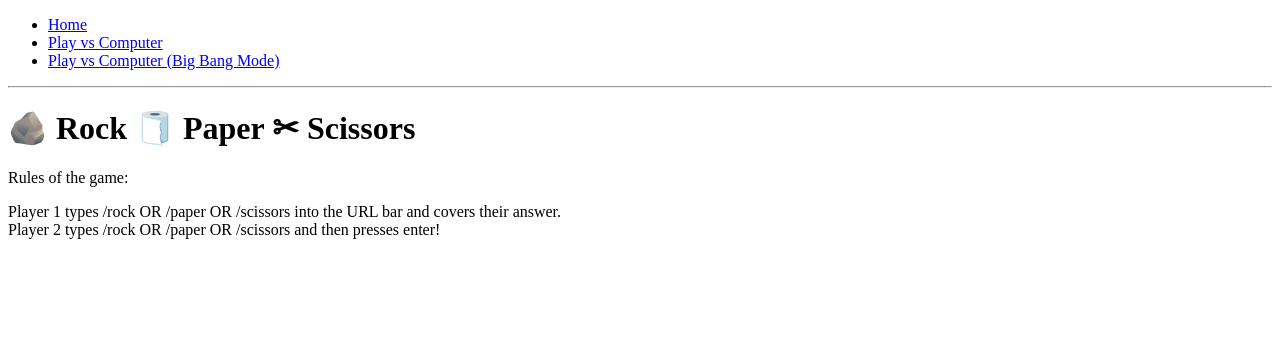
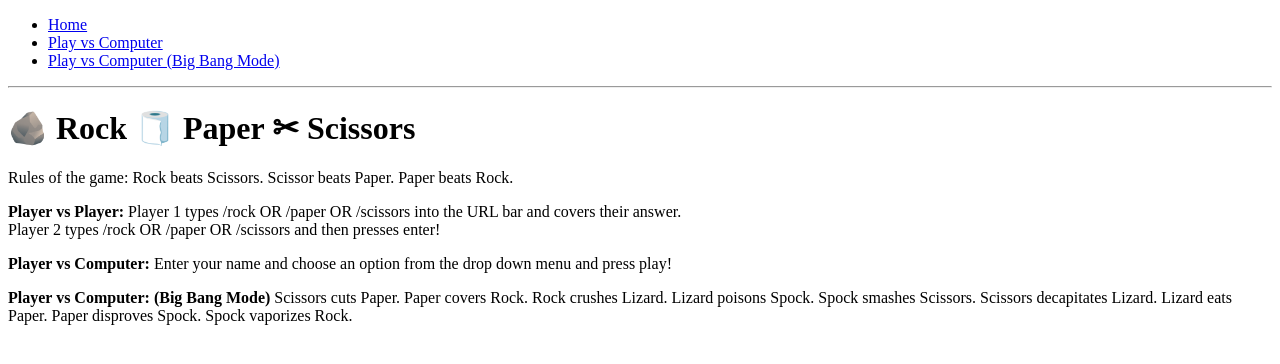
Before and after one commit to dcallus/rock_paper_scissors_game, a Flask app: page / in a window 1280 px wide. Shown: the top 364 px of the page. Run offline with Flask 2, Linux system fonts and the light colour scheme.

Commit message:
added more description to home page

```diff
--- a/templates/index.html
+++ b/templates/index.html
@@ -2,10 +2,38 @@
 
 {% block content %}
 </h1>
-<p>Rules of the game:</p>
+<p>Rules of the game:
+Rock beats Scissors. Scissor beats Paper. Paper beats Rock.</p>
 
+<div>
+<b>Player vs Player:</b>
 Player 1 types /rock OR /paper OR /scissors into the URL bar and covers their answer.<br>
 Player 2 types /rock OR /paper OR /scissors and then presses enter!
+</div>
+
+<div>
+    <p>
+    <b>Player vs Computer:</b>
+Enter your name and choose an option from the drop down menu and press play!
+    </p>
+</div>
+
+<div>
+    <p>
+    <b>Player vs Computer: (Big Bang Mode)</b>
+    Scissors cuts Paper.
+    Paper covers Rock.
+    Rock crushes Lizard.
+    Lizard poisons Spock.
+    Spock smashes Scissors.
+    Scissors decapitates Lizard.
+    Lizard eats Paper.
+    Paper disproves Spock.
+    Spock vaporizes Rock.
+    </p>
+</div>
+
+
 
 
 
```
